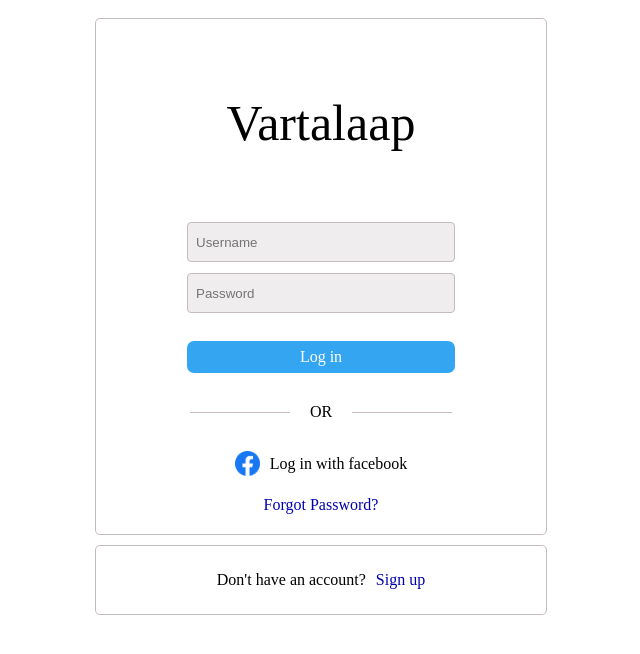
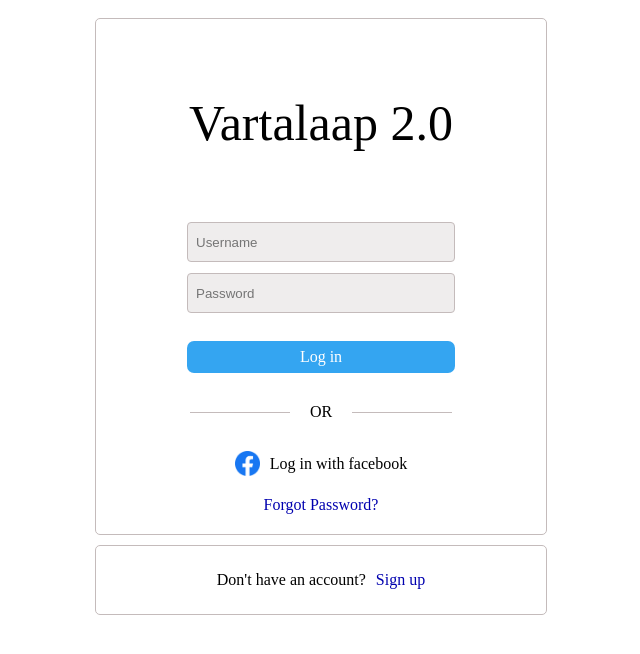
Before and after one commit to VS39/just-app-frontend, an Angular app in the folder just-app/: page /login in a window 1280 px wide. Shown: the top 654 px of the page, without its empty margins (319-959 px from the left). Built offline with nearby package versions, Linux system fonts and the light colour scheme.

Commit message:
Version 2.0

```diff
--- a/just-app/src/app/login/login.component.html
+++ b/just-app/src/app/login/login.component.html
@@ -10,7 +10,7 @@
       "
     >
       <div style="margin-bottom: 70px; margin-top: 75px; font-size: 50px;">
-        Vartalaap
+        Vartalaap 2.0
       </div>
       <div class="Username">
         <input
```
